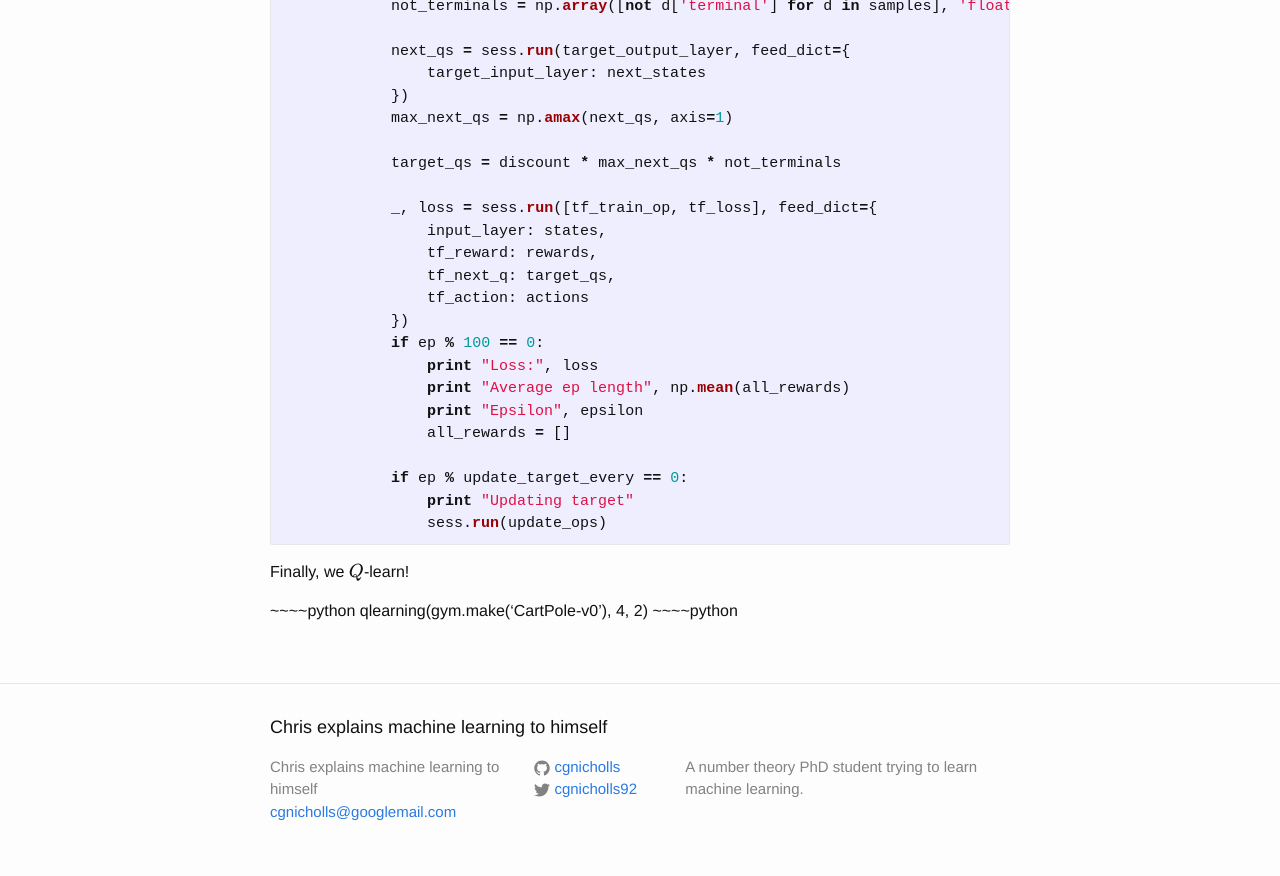
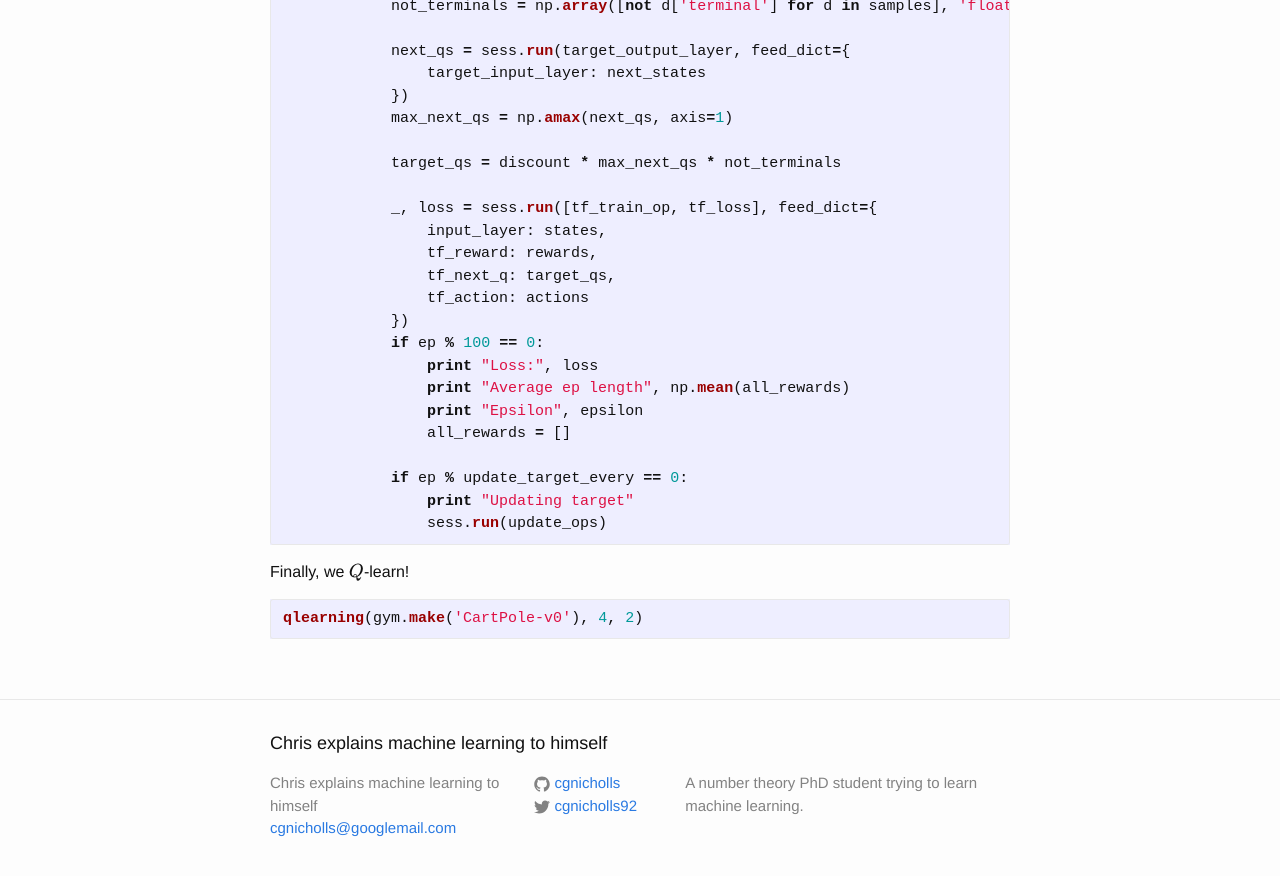
Before and after one commit to cgnicholls/cgnicholls.github.io, a Jekyll site: the page built from _posts/2016-10-08-reinforcement-learning-qlearning.markdown, in a window 1280 px wide and 900 px high, scrolled down 5072 px. Shown: the top 876 px of the window. Built offline with Jekyll 4.4.1, drawn with Linux system fonts in a browser that asks for light colours; formulas are drawn with MathJax 3.

Commit message:
Fixed markdown issue

```diff
--- a/_posts/2016-10-08-reinforcement-learning-qlearning.markdown
+++ b/_posts/2016-10-08-reinforcement-learning-qlearning.markdown
@@ -272,9 +272,8 @@ def qlearning(env, input_dim, num_actions, max_episodes=100000, update_target_ev
                 print "Updating target"
                 sess.run(update_ops)
 ~~~~
-
 Finally, we $Q$-learn!
 
 ~~~~python
 qlearning(gym.make('CartPole-v0'), 4, 2)
-~~~~python
+~~~~
```
